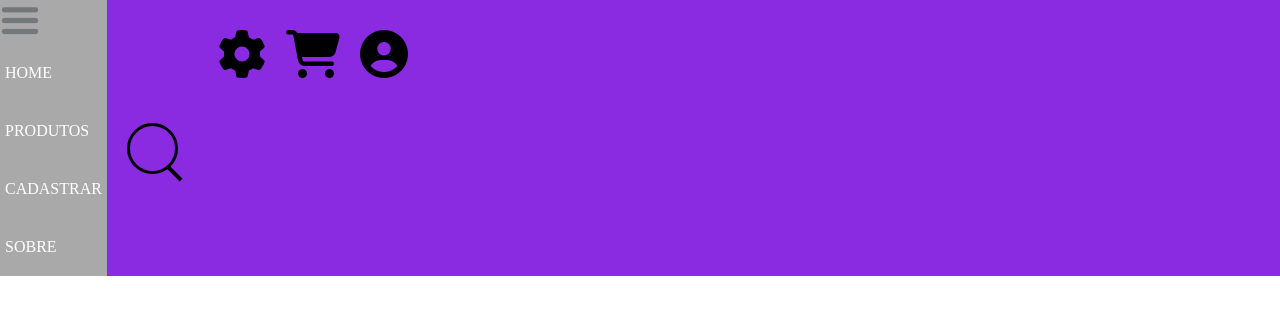
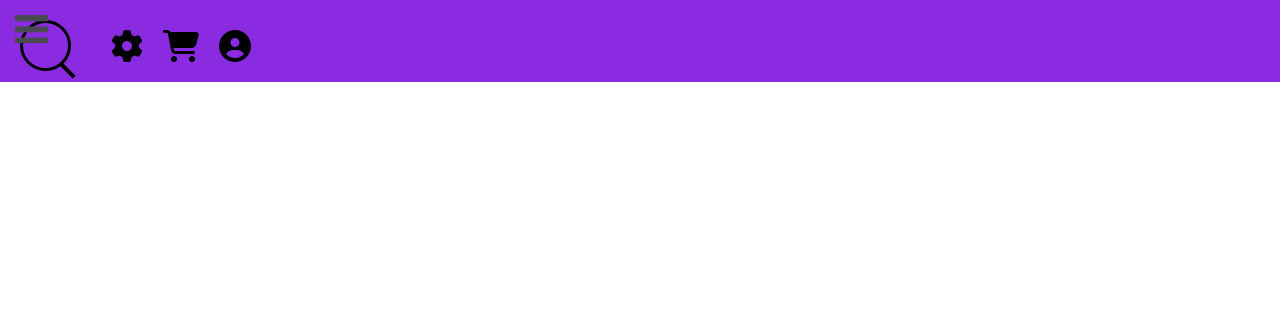
Before and after one commit to AndreBetetto/E-COMMERCE-CTI-72B, a PHP site: page /home.php in a window 1280 px wide. Shown: the top 315 px of the page. Run offline with PHP 8.4, Linux system fonts and the light colour scheme; some libraries are stand-ins or nearby versions.

Commit message:
Editando a home
Alterações feita na home, com menu funcionando (sujeito a alterações), e alinhamento dos demais itens

```diff
--- a/home.css
+++ b/home.css
@@ -11,45 +11,82 @@ header{
     background-color:blueviolet;
 }
 .icons{
-    display: flex;
-    justify-content: space-around;
+    display:flex;
+    justify-content: space-between;
+    /* position: fixed; */
     padding: 10px;
     margin-top: 10px;
 }
 #icon{
     padding: 10px;
+    color: black;
 }
 .navbar{
-    display: flex;
+    display: inline-flex;
+    justify-content: space-between;
+    align-items: right;
 }
 /* ------------------ menu hamburguer -------------------- */
-.menu{
-    background-color:darkgrey ;
+#icone {
+    /* width: 10px;
+    height: 10px; */
+	cursor: pointer;
+	padding: 15px;
+	position: absolute;
+	z-index: 1;
 }
-ul{
-    list-style: none;
-    width: 100%;
+
+#check{
+	display: none;
+	background-color: #f00;
 }
-#iconMenu{
-    width: 40px;
+
+.barra{
+	background-color: #535353;
+	height: 100%;
+	width: 300px;
+	position: absolute;
+	left: -300px;
+	transition: all .2s linear;
 }
-input[type='checkbox']{
-    display: none;
+
+.barra .link{
+	list-style: none;
+	background-color: rgb(142, 142, 142);
 }
-nav{
-    width: 350px;
-    height: 100%;
-    display: flex;
+
+.links{
+	width: 100%;
+	position: absolute;
+	top: 60px;
 }
-a{
-    text-decoration: none;
-    display: block;
-    padding: 20px 5px;
-    color: white;
+.links a{
+	text-decoration: none;
 }
-a:hover{
-    background-color: rgb(176, 224, 230);
-    color: black;
+
+.link{
+	color: #f4f4f9;
+	font-family: 'Arial';
+	font-size: 12pt;
+	padding: 20px;
+    border-top-right-radius: 3px;
+    border-bottom-right-radius: 3px;
+	border-bottom: 2px solid #222;
+	transition:  all .2s linear;
+	opacity: 0;
+}
+.link:hover{
+	background-color: #34346a;
+}
+
+#check:checked ~ .barra nav a .link{
+		opacity: 1;
+		margin-top: 0;
+		transition-delay: .2s;
+}
+#check:checked ~ .barra{
+		transform: translateX(300px);
+
 }
 
 /* ----------------- barra de pesquisa ----------------------- */
@@ -57,8 +94,7 @@ a:hover{
     width: 100%;
     height: 100%;
     display: flex;
-    justify-content: center;
-    align-items: center;
+    justify-content:center;
 }
 .search{
     margin: 20px;
--- a/home.php
+++ b/home.php
@@ -4,21 +4,22 @@
     <meta charset="UTF-8">
     <script src="https://kit.fontawesome.com/60a756ccae.js" crossorigin="anonymous"></script>
     <link rel=stylesheet type="text/css" href="home.css">
-    <title>KeyFriends</title>
+    <title>HOME | KeyFriends</title>
 </head>
 <body>
     <header>
         <nav>
             <div class="menu">
                 <input type="checkbox" id="check">
-                <label for="check"> <img src="iconMenu.png" id="iconMenu"> </label>
-
-                    <ul>
-                        <li> <a href="#"> HOME </a> </li>
-                        <li> <a href="#"> PRODUTOS </a> </li>
-                        <li> <a href="#"> CADASTRAR </a> </li>
-                        <li> <a href="#"> SOBRE </a> </li>
-                    </ul>
+                <label for="check" id="icone"><img src="iconeMenu.png"/></label>
+                <div class="barra">
+                    <nav class="links">
+                        <a href="home.php"><div class="link">Home</div></a>
+                        <a href=""><div class="link">Produtos</div></a>
+                        <a href=""><div class="link">Cadastrar</div></a>
+                        <a href=""><div class="link">Contato</div></a>
+                    </nav>
+                </div>
             </div>
 
             <div class="navbar">
@@ -26,15 +27,15 @@
                     <div class="search">
                         <!-- <h1>Click para pesquisar</h1> -->
                         <div>
-                            <input type="text" placeholder="Search..." required>
+                            <input type="text" placeholder="Pesquisar..." required>
                         </div>
                     </div>
                 </div>
 
                 <div class="icons">
-                    <i id="icon" class="fa-solid fa-gear fa-3x"></i>
-                    <i id="icon" class="fa-solid fa-cart-shopping fa-3x"></i>
-                    <i id="icon" class="fa-solid fa-circle-user fa-3x"></i>
+                    <a href="#config"> <i id="icon" class="fa-solid fa-gear fa-2x"> </i> </a>
+                    <a href="#carrinho"> <i id="icon" class="fa-solid fa-cart-shopping fa-2x"> </i> </a>
+                    <a href="#perfil"> <i id="icon" class="fa-solid fa-circle-user fa-2x"> </i> </a>
                 </div>
             </div>
         </nav>
```
Also changed, not shown: iconMenu.png (deleted), iconeMenu.png (added).
